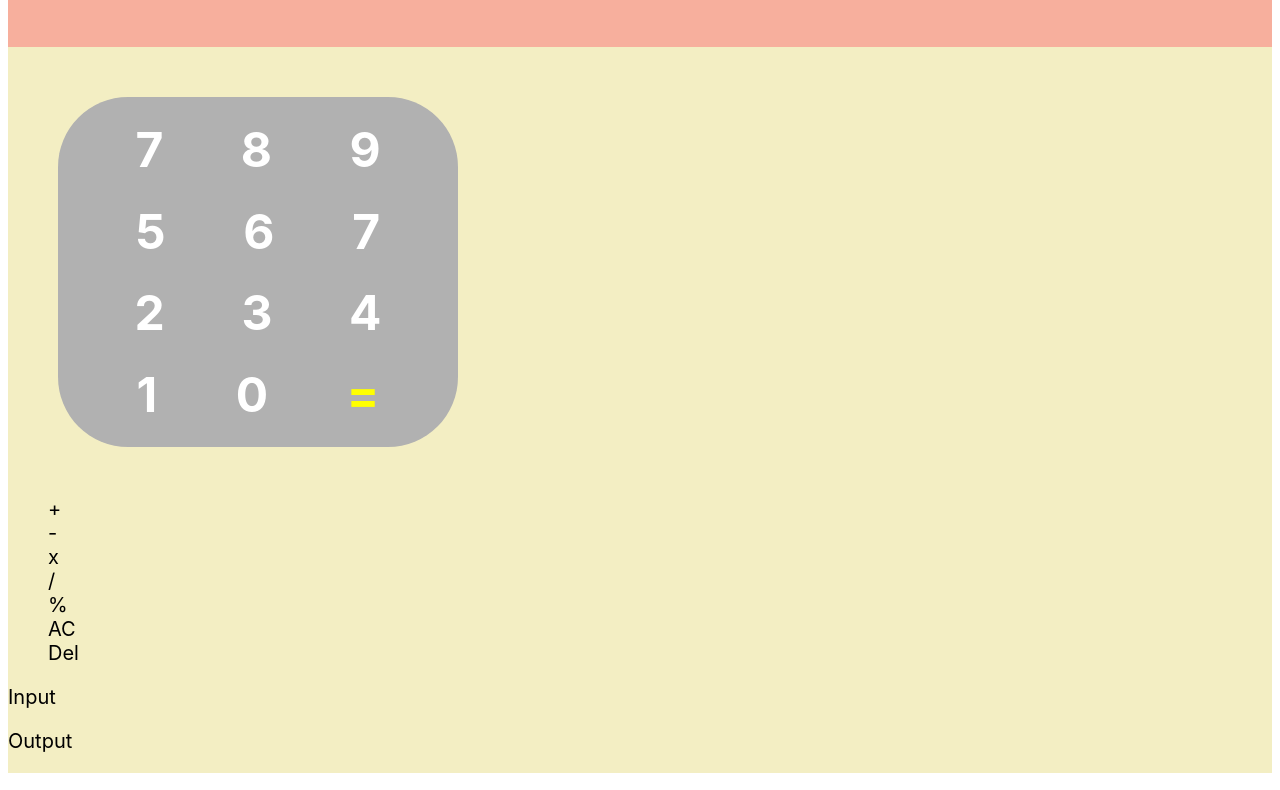
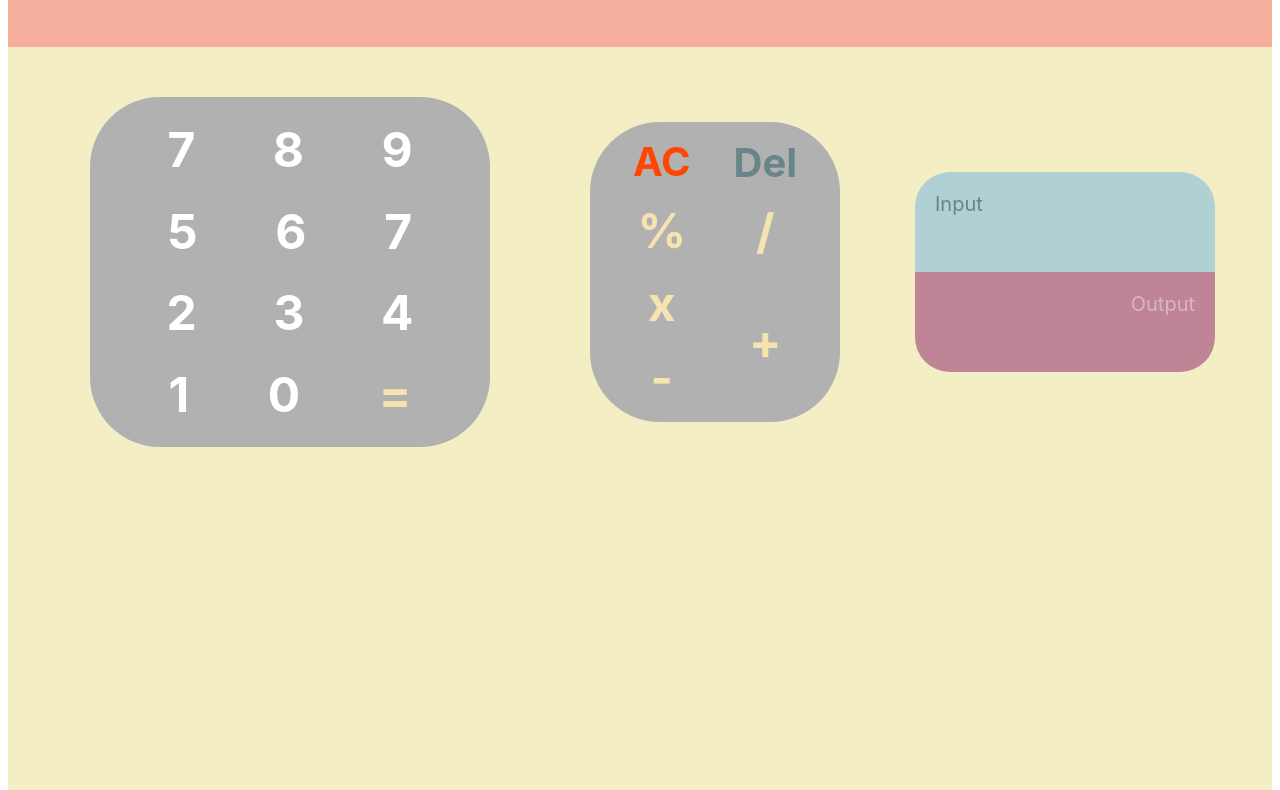
Before and after one commit to waleedspixlz/Calculator-App, a plain HTML site: page index.html in a window 1280 px wide. Shown: the part 161-951 px from the top of the page. Drawn offline with Linux system fonts and the light colour scheme.

Commit message:
completed styling

```diff
--- a/index.html
+++ b/index.html
@@ -8,10 +8,11 @@
 </head>
 <body>
     <header>
-        <h3 id="heading" style="font-size: 20px;">Welcome to</h3>
-        <h1 id="heading">JS Calculator</h1>
+        <h3 id="heading" style="font-size: 20px; color: #892E2E">Welcome to</h3>
+        <h1 id="heading" style="color: #892E2E">JS Calculator</h1>
     </header>
     <div class="main-container">
+        <div class="num-and-functions-container">
             <div class="numbers-container">
                 <ul class="numpad-list" style="list-style-type: none;">
                     <div class="row" style="color: white; font-weight: bold;">
@@ -32,31 +33,37 @@
                     <div class="row" style="color: white; font-weight: bold;">
                             <li>1</li>
                             <li>0</li>
-                        <li style="color: yellow;">=</li>
+                            <li style="color: #F7E3B0;">=</li>
                     </div>
                 </ul>
             </div>
-
             <div class="functions-container">
-            <ul style="list-style-type: none;">
-                <li>+</li>
-                <li>-</li>
-                <li>x</li>
-                <li>/</li>
-                <li>%</li>
-                <li>AC</li>
-                <li>Del</li>
+                <ul class="function-list" style="list-style-type: none;">
+                    <div class="column" style="color: white; font-weight: bold;">
+                        <li style="color:orangered; font-size: 40px;">AC</li>
+                        <li style="color: #F7E3B0">%</li>
+                        <li style="color: #F7E3B0">x</li>
+                        <li style="color: #F7E3B0">-</li>
+                    </div>
+                    <div class="column" style="color: white; font-weight: bold;">
+                        <li style="color: #688588; font-size: 40px;">Del</li>
+                        <li style="color: #F7E3B0">/</li>
+                        <div class="plus-container">
+                            <li style="color: #F7E3B0">+</li>
+                        </div>
+                    </div>
                 </ul>
-        </div>
-
-        <div class="input-container">
-            <p>Input</p>
-        </div>
-
-        <div class="output-container">
-            <p>Output</p>
             </div>
         </div>
 
+        <div class="result-container">
+            <div class="input-container">
+                <p style="color:#688588">Input</p>
+            </div>
+            <div class="output-container">
+                <p style="color:#D9B6C0">Output</p>
+            </div>
+        </div>
+    </div>
 </body>
 </html>
--- a/styles.css
+++ b/styles.css
@@ -1,12 +1,14 @@
 *, *::before, *::after {
     box-sizing: inherit;
 }
+
 html{ box-sizing: border-box;}
 
 body {
     font-family: 'Inter', sans-serif;
     font-size: 20px;
 }
+
 header{
     margin:0;
     padding:0;
@@ -18,16 +20,29 @@ header{
     justify-content: center;
     height: 200px;
     overflow: hidden;
+}
 
-}
 #heading{
     margin: 0;
 }
+
 .main-container{
+    width: 100%;
+    height:100vh;
     margin:0;
     padding:0;
     background-color: #F3EEC3;
-    overflow: hidden;
+    /* overflow: hidden; */
+    display:flex;
+    /* flex: 1; */
+    flex-direction: row;
+    align-items: flex-start;
+    justify-content: center;
+}
+
+.num-and-functions-container{
+    display: flex;
+    justify-content: space-around;
 }
 .numbers-container{
     margin: 25px;
@@ -37,6 +52,7 @@ header{
     display: grid;
     border-radius: 70px;
 }
+
 .numpad-list{
     margin:0;
     padding: 0;
@@ -47,6 +63,7 @@ header{
     justify-content: space-evenly;
     background-color:#B1B1B1;
 }
+
 /* *to style individual rows*/
 .row{
     display:flex;
@@ -57,3 +74,71 @@ header{
     padding: 0;
     font-size: 48px;
 }
+
+.functions-container{
+    margin: 25px;
+    padding:25px;
+    width: 300px;
+    display: flex;
+    align-items: center;
+}
+
+.function-list{
+    margin:0;
+    padding: 0;
+    width: 400px;
+    height:300px;
+    display: flex;
+    flex-direction: column;
+    border-radius: 70px;
+    justify-content: space-evenly;
+    background-color:#B1B1B1;
+    display: flex;
+    flex-direction: row;
+}
+
+.column{
+    margin: 0;
+    padding: 0;
+    display:flex;
+    flex-direction: column;
+    justify-content: space-evenly;
+    align-items: center;
+    font-size: 48px;
+}
+
+.result-container{
+    display: flex;
+    align-items: center;
+    flex-direction: column;
+    /* border-radius: 70px; */
+    margin-top: 100px;
+    padding:25px;
+
+}
+
+.plus-container{
+    height: 130px;
+    display: flex;
+    align-items: center;
+}
+
+.input-container{
+    height: 100px;
+    padding-left: 20px;
+    width:300px;
+    background-color: #B1D0D3;
+    overflow: hidden;
+    border-radius: 35px 35px 0px 0px;
+}
+
+.output-container{
+    height: 100px;
+    display: flex;
+    justify-content: flex-end;
+    padding-right: 20px;
+    width: 300px;
+    background-color: #BF8496;
+    overflow: hidden;
+    border-radius: 0px 0px 35px 35px;
+}
```
Lines whose indentation alone changed are shown as unchanged.
